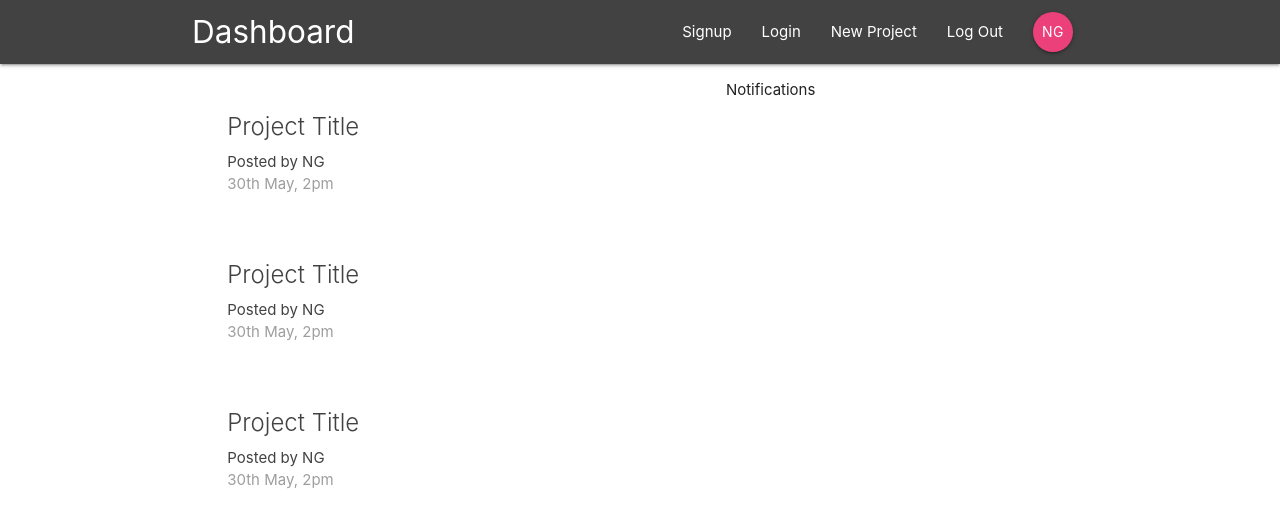
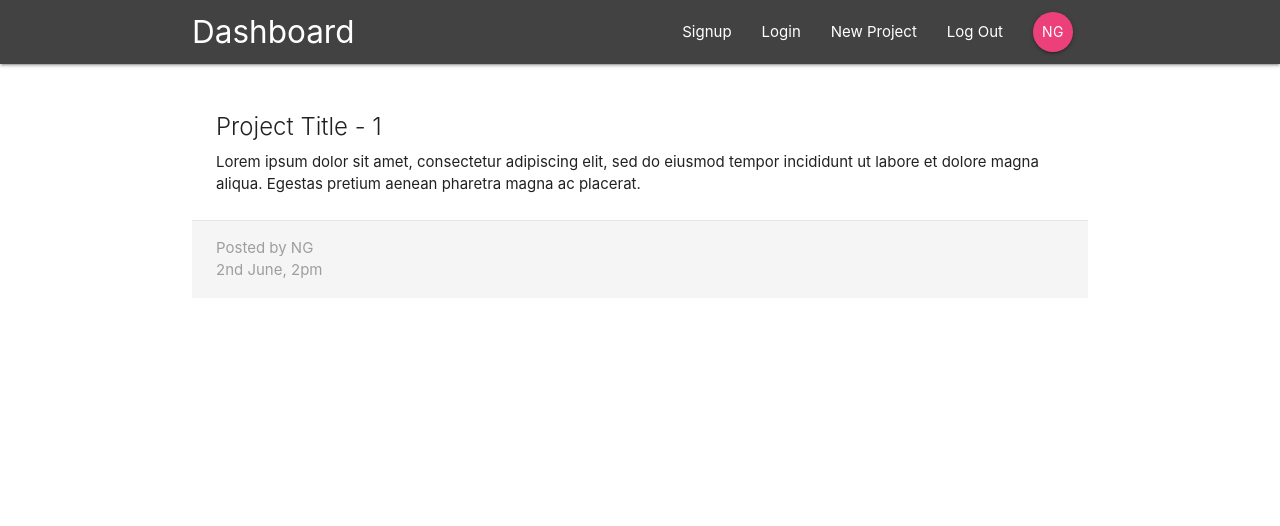
Before and after one commit to natgrant/react-redux-firebase-app, a React (Create React App) app: page /project/1 in a window 1280 px wide. Shown: the top 526 px of the page. Built offline with nearby package versions, Linux system fonts and the light colour scheme.

Commit message:
setup project components

```diff
--- a/src/App.js
+++ b/src/App.js
@@ -3,6 +3,7 @@
 
 import Navbar from "../src/components/layout/Navbar";
 import Dashboard from "./components/dashboard/Dashboard";
+import ProjectDetails from "./components/projects/ProjectDetails";
 
 function App() {
   return (
@@ -10,7 +11,8 @@
       <div className="App">
         <Navbar />
         <Switch>
-          <Route path="/" component={Dashboard} />
+          <Route exact path="/" component={Dashboard} />
+          <Route path="/project/:id" component={ProjectDetails} />
         </Switch>
       </div>
     </BrowserRouter>
--- a/src/components/projects/ProjectDetails.js
+++ b/src/components/projects/ProjectDetails.js
@@ -0,0 +1,25 @@
+import React from "react";
+
+const ProjectDetails = props => {
+  const id = props.match.params.id;
+  return (
+    <div className="container section project-details">
+      <div className="card z-depth-0">
+        <div className="card-content">
+          <span className="card-title">Project Title - {id}</span>
+          <p>
+            Lorem ipsum dolor sit amet, consectetur adipiscing elit, sed do
+            eiusmod tempor incididunt ut labore et dolore magna aliqua. Egestas
+            pretium aenean pharetra magna ac placerat.
+          </p>
+        </div>
+        <div className="card-action grey lighten-4 grey-text">
+          <div>Posted by NG</div>
+          <div>2nd June, 2pm</div>
+        </div>
+      </div>
+    </div>
+  );
+};
+
+export default ProjectDetails;
--- a/src/components/projects/ProjectList.js
+++ b/src/components/projects/ProjectList.js
@@ -1,31 +1,13 @@
 import React from "react";
+import ProjectSummary from "./ProjectSummary";
 
 const ProjectList = () => {
   return (
     <div className="project-list section">
-      <div className="card z-depth-0 project-summary">
-        <div className="card-content grey-text text-darken-3">
-          <span className="card-title">Project Title</span>
-          <p>Posted by NG</p>
-          <p className="grey-text">30th May, 2pm</p>
-        </div>
-      </div>
-
-      <div className="card z-depth-0 project-summary">
-        <div className="card-content grey-text text-darken-3">
-          <span className="card-title">Project Title</span>
-          <p>Posted by NG</p>
-          <p className="grey-text">30th May, 2pm</p>
-        </div>
-      </div>
-
-      <div className="card z-depth-0 project-summary">
-        <div className="card-content grey-text text-darken-3">
-          <span className="card-title">Project Title</span>
-          <p>Posted by NG</p>
-          <p className="grey-text">30th May, 2pm</p>
-        </div>
-      </div>
+      <ProjectSummary />
+      <ProjectSummary />
+      <ProjectSummary />
+      <ProjectSummary />
     </div>
   );
 };
--- a/src/components/projects/ProjectSummary.js
+++ b/src/components/projects/ProjectSummary.js
@@ -0,0 +1,15 @@
+import React from "react";
+
+const ProjectSummary = () => {
+  return (
+    <div className="card z-depth-0 project-summary">
+      <div className="card-content grey-text text-darken-3">
+        <span className="card-title">Project Title</span>
+        <p>Posted by NG</p>
+        <p className="grey-text">30th May, 2pm</p>
+      </div>
+    </div>
+  );
+};
+
+export default ProjectSummary;
```
